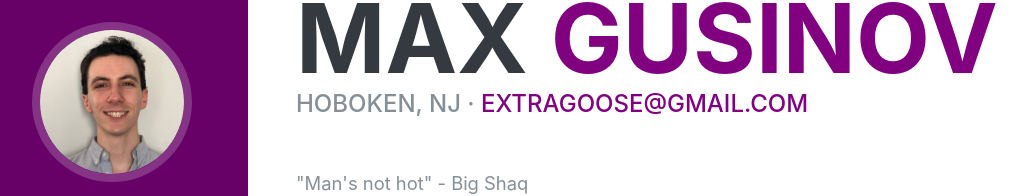
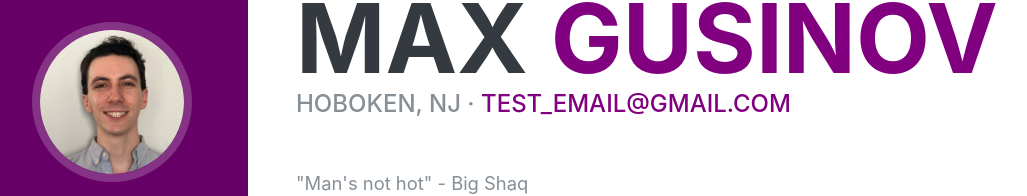
Before and after one commit to mgusinov/pers_website, a plain HTML site: page index.html in a window 1280 px wide. Shown: the part 254-450 px from the top of the page, without its empty margins (24-1051 px from the left). Drawn offline with nearby package versions, Linux system fonts and the light colour scheme; a web font is replaced by a local one.

Commit message:
Updated contact info

```diff
--- a/index.html
+++ b/index.html
@@ -85,9 +85,10 @@
           </h1>
           <div class="subheading greytext">
             Hoboken, NJ ·
-            <a href="mailto:extragoose@gmail.com" class="purpletext"
-              >extragoose@gmail.com</a
+            <a href="#" class="purpletext"
+              >test_email@gmail.com</a
             >
+            <!-- href="mailto:@gmail.com" -->
           </div>
           <br /><br />
           <p class="lead mb-5 greytext">"Man's not hot" - Big Shaq</p>
```
